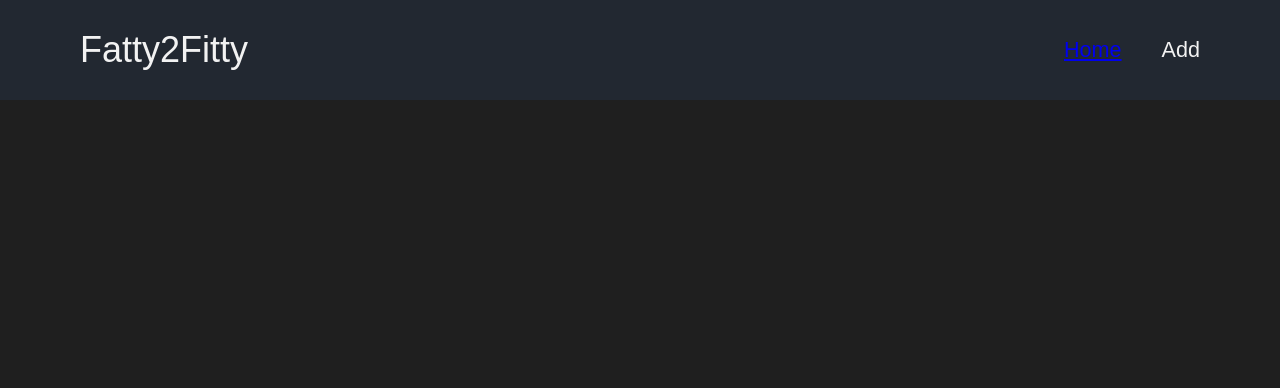
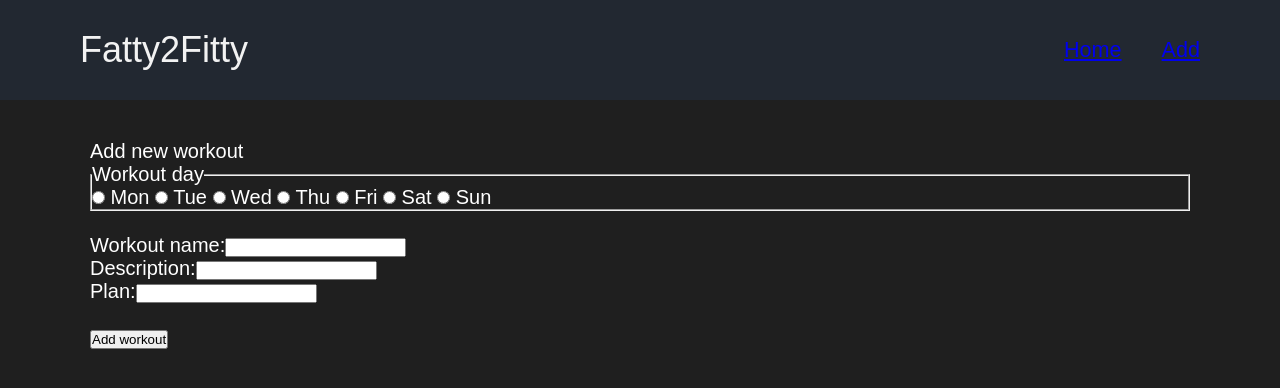
Before and after one commit to neuefische/cgn-java-23-3-teamprojekt-team-2, a React (Vite) app in the folder frontend/: page /workouts/add in a window 1280 px wide. Shown: the top 388 px of the page. Built offline with nearby package versions, Linux system fonts and the light colour scheme; no server answers.

Commit message:
Add input field and function to add a new workout

```diff
--- a/frontend/src/App.tsx
+++ b/frontend/src/App.tsx
@@ -4,12 +4,14 @@ import axios from "axios";
 import {Route, Routes} from "react-router-dom";
 import Home from "./pages/Home.tsx";
 import {Workout} from "./interfaces/types.ts";
+import AddWorkoutPage from "./pages/AddWorkoutPage.tsx";
+
 
 function App() {
 
     const[workouts, setWorkouts] = useState<Workout[]>([]);
 
-    useEffect(() => {
+    function fetchData() {
         axios.get('/api/workouts')
             .then(response => {
                 setWorkouts(response.data)
@@ -17,7 +19,10 @@ function App() {
             .catch(error => {
                 console.error('Error fetching data:', error);
             });
-    }, []);
+    }
+
+    useEffect(() => fetchData(), []);
+
 
   return (
     <>
@@ -25,6 +30,7 @@ function App() {
         <div className={"container"}>
             <Routes>
                 <Route path={"/"} element={<Home workouts={workouts} setWorkouts={setWorkouts}/>} />
+                <Route path={"/workouts/add"} element={<AddWorkoutPage setWorkouts={fetchData} />} />
             </Routes>
         </div>
     </>
--- a/frontend/src/components/header/Header.tsx
+++ b/frontend/src/components/header/Header.tsx
@@ -8,7 +8,7 @@ function Header() {
             <nav className={"nav-main"}>
                 <ul>
                     <li> <Link to={"/"}>Home</Link></li>
-                    <li>Add</li>
+                    <li> <Link to={"/workouts/add"}>Add</Link></li>
                 </ul>
             </nav>
         </header>
--- a/frontend/src/interfaces/types.ts
+++ b/frontend/src/interfaces/types.ts
@@ -1,5 +1,5 @@
 export type Workout = {
-    id:string,
+    id?:string,
     day: "MONDAY" | "TUESDAY" | "WEDNESDAY" | "THURSDAY" | "FRIDAY" | "SATURDAY" | "SUNDAY",
     workoutName:string,
     description:string,
--- /dev/null
+++ b/frontend/src/pages/AddWorkoutPage.css
@@ -0,0 +1,4 @@
+.add-workout {
+    color: white;
+    font-size: 20px;
+}
--- /dev/null
+++ b/frontend/src/pages/AddWorkoutPage.tsx
@@ -0,0 +1,97 @@
+import {Workout} from "../interfaces/types.ts";
+import "./AddWorkoutPage.css";
+import React, {useState} from "react";
+import axios from "axios";
+type Props = {
+    setWorkouts: () => void
+}
+
+function AddWorkoutPage (props: Props) {
+
+    const [day,setDay] = useState<"MONDAY" | "TUESDAY" | "WEDNESDAY" | "THURSDAY" | "FRIDAY" | "SATURDAY" | "SUNDAY">();
+    const [name,setName] = useState("");
+    const [description,setDescription] = useState("");
+    const [plan,setPlan] = useState("");
+
+    function addWorkout() {
+
+        if (day) {
+            const newWorkoutData: Workout = {
+                day: day,
+                workoutName: name,
+                description: description,
+                plan: plan,
+            };
+            axios.post('/api/workouts', newWorkoutData)
+                .then(response => {
+                    props.setWorkouts()
+
+                })
+                .catch(error => {
+                    console.error('Error adding data:', error);
+                });
+        }
+    }
+
+    const handleSubmit = (event: React.FormEvent<HTMLFormElement>) => {
+        event.preventDefault();
+        addWorkout();
+    };
+
+    function handleChange(event) {
+        setDay(event.target.value);
+    }
+
+    return (
+        <main>
+            <div className={"add-workout"}>
+                <p>Add new workout </p>
+                <form onSubmit={handleSubmit}>
+                    <fieldset>
+                        <legend>Workout day</legend>
+                        <label><input type="radio" name="weekday" value="MONDAY" onChange={handleChange} required={true}/> Mon </label>
+                        <label><input type="radio" name="weekday" value="TUESDAY" onChange={handleChange} required={true}/> Tue </label>
+                        <label><input type="radio" name="weekday" value="WEDNESDAY" onChange={handleChange} required={true}/> Wed </label>
+                        <label><input type="radio" name="weekday" value="THURSDAY" onChange={handleChange} required={true}/> Thu </label>
+                        <label><input type="radio" name="weekday" value="FRIDAY" onChange={handleChange} required={true}/> Fri </label>
+                        <label><input type="radio" name="weekday" value="SATURDAY" onChange={handleChange} required={true}/> Sat </label>
+                        <label><input type="radio" name="weekday" value="SUNDAY" onChange={handleChange} required={true}/> Sun </label>
+                    </fieldset>
+                    <br></br>
+
+                    <label>
+                        Workout name:
+                        <input
+                            type="text"
+                            onChange={(event) => setName(event.target.value)}
+                        />
+                    </label>
+                    <br></br>
+
+                    <label>
+                        Description:
+                        <input
+                            type="text"
+                            onChange={(event) => setDescription(event.target.value)}
+                        />
+                    </label>
+                    <br></br>
+
+                    <label>
+                        Plan:
+                        <input
+                            type="text"
+                            onChange={(event) => setPlan(event.target.value)}
+                        />
+                    </label>
+                    <br></br>
+
+                    <br></br>
+                    <button type="submit">Add workout</button>
+                </form>
+            </div>
+        </main>
+    )
+}
+
+export default AddWorkoutPage;
```
